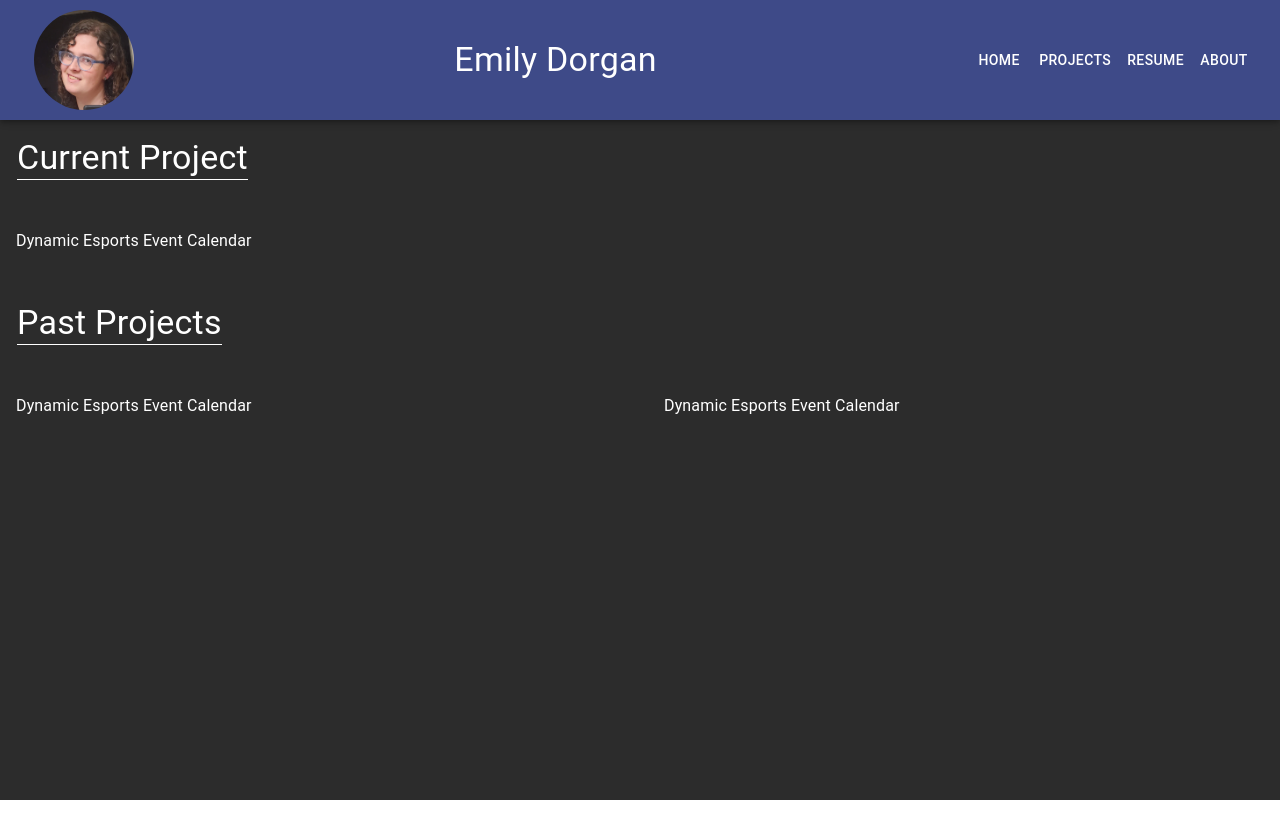
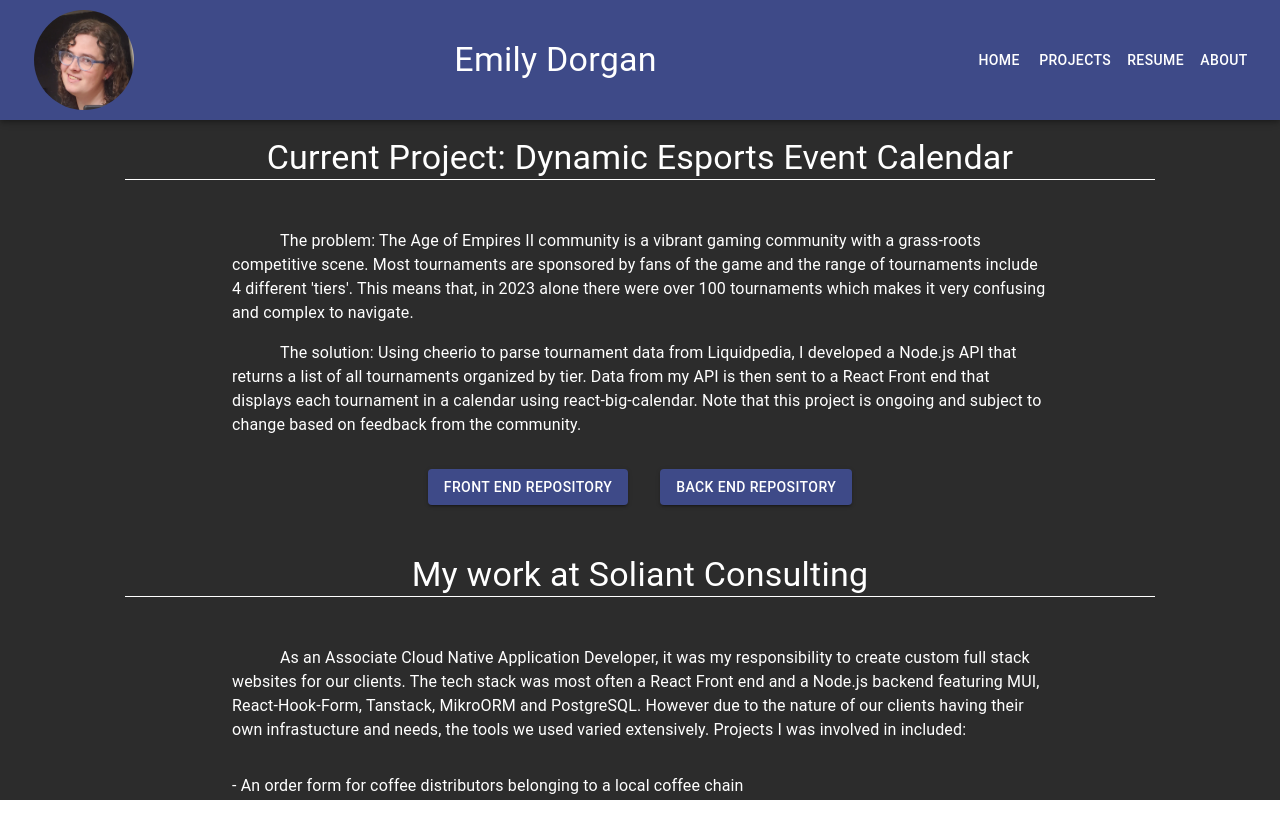
Before and after one commit to emdorgan/portfolio, a React (Vite) app: page /projects in a window 1280 px wide. Shown: the top 838 px of the page. Before the commit the page ends 800 px from the top, so only its background shows below. Built offline with nearby package versions, Linux system fonts and the light colour scheme.

Commit message:
feat: add project content and links

```diff
--- a/src/components/Layout.tsx
+++ b/src/components/Layout.tsx
@@ -39,7 +39,7 @@ const Layout = (props: Props) => {
 
     const drawer = (
     <Box onClick={handleDrawerToggle} sx={{ textAlign: 'center' }}>
-        <Typography variant="h4" sx={{ my: 2 }}>
+        <Typography variant="h3" sx={{ my: 2 }}>
             Emily Dorgan
         </Typography>
         <Divider />
@@ -71,7 +71,13 @@ const Layout = (props: Props) => {
             >
             <MenuIcon />
             </IconButton>
-            <Avatar alt="Emily Dorgan" src={profilePicture} sx={{width: '100px', height: '100px', m: '10px'}}/>
+            <Avatar
+                alt="Emily Dorgan"
+                src={profilePicture}
+                sx={{width: '100px', height: '100px', m: '10px'}}
+                onClick={()=> navigate('/')}
+                style={{ cursor: 'pointer' }}
+            />
             <Typography
             variant="h4"
             component="div"
--- a/src/pages/Home.tsx
+++ b/src/pages/Home.tsx
@@ -1,12 +1,18 @@
-import { Container, Typography } from "@mui/material"
+import { Button, Container, Typography } from "@mui/material"
 import Grid from '@mui/material/Unstable_Grid2';
+import { useNavigate } from "react-router-dom";
 
 const Home = () => {
+    const navigate = useNavigate();
+
     return (
         <Container maxWidth={false} disableGutters sx={{ marginTop: '120px' }}>
             <Grid container spacing={2}>
                 <Grid xs={12}>
-                    <Typography>Home Page</Typography>
+                    <Typography>I'm Emily Dorgan, a Full Stack Developer with experience building custom web applications for small and medium</Typography>
+                </Grid>
+                <Grid xs={12}>
+                    <Button variant='contained' onClick={()=> navigate('/projects')}>See my Work</Button>
                 </Grid>
             </Grid>
         </Container>
--- a/src/pages/Projects.tsx
+++ b/src/pages/Projects.tsx
@@ -1,25 +1,51 @@
-import { Container, Typography } from "@mui/material"
+import { Button, Container, List, ListItem, Typography } from "@mui/material"
 import Grid from '@mui/material/Unstable_Grid2';
+
+const youtubeLinkAboutNeedForThisCalendar = 'https://www.youtube.com/watch?v=xAzA7IvOqGs';
 
 const Projects = () => {
     return (
         <Container maxWidth={false} disableGutters  sx={{marginTop: '120px', marginLeft: 0, marginRight: 0}}>
             <Grid container spacing={2}>
-                <Grid xs={12}>
-                    <Typography variant='h4' sx={{margin: '0.5em', float: 'left', borderBottom: 1, borderColor: 'white'}}>Current Project</Typography>
+                <Grid xs={1}></Grid>
+                <Grid xs={10}>
+                    <Typography variant='h4' sx={{margin: '0.5em', borderBottom: 1, borderColor: 'white'}}>Current Project: Dynamic Esports Event Calendar</Typography>
                 </Grid>
-                <Grid xs={12}>
-                    <Typography sx={{margin: '1em', float: 'left'}}>Dynamic Esports Event Calendar</Typography>
+                <Grid xs={1}></Grid>
+                <Grid xs={2}></Grid>
+                <Grid xs={8}>
+                    <Typography align='left' sx={{margin: '1em', textIndent: '3em'}}>
+                        The problem: The Age of Empires II community is a vibrant gaming community with a grass-roots competitive scene. Most tournaments are sponsored by fans of the game and the range of tournaments include 4 different 'tiers'.
+                        This means that, in 2023 alone there were over 100 tournaments which makes it very confusing and complex to navigate.
+                    </Typography>
+                    <Typography align='left' sx={{margin: '1em', textIndent: '3em'}}>
+                        The solution: Using cheerio to parse tournament data from Liquidpedia, I developed a Node.js API that returns a list of all tournaments organized by tier. Data from my API is then sent to a
+                        React Front end that displays each tournament in a calendar using react-big-calendar. Note that this project is ongoing and subject to change based on feedback from the community.
+                    </Typography>
+                    <Button variant='contained' sx={{m:2}} onClick={()=> window.open('https://github.com/emdorgan/aoe-resources')}>Front End Repository</Button>
+                    <Button variant='contained' sx={{m:2}} onClick={()=> window.open('https://github.com/emdorgan/aoe-resources-api')}>Back End Repository</Button>
                 </Grid>
-                <Grid xs={12}>
-                    <Typography variant='h4' sx={{margin: '0.5em', float: 'left', borderBottom: 1, borderColor: 'white'}}>Past Projects</Typography>
+                <Grid xs={2}></Grid>
+                <Grid xs={1}></Grid>
+                <Grid xs={10}>
+                    <Typography variant='h4' sx={{margin: '0.5em', borderBottom: 1, borderColor: 'white'}}>My work at Soliant Consulting</Typography>
                 </Grid>
-                <Grid xs={6}>
-                    <Typography sx={{margin: '1em', float: 'left'}}>Dynamic Esports Event Calendar</Typography>
+                <Grid xs={1}></Grid>
+                <Grid xs={2}></Grid>
+                <Grid xs={8}>
+                <Typography align='left' sx={{margin: '1em', textIndent: '3em'}}>
+                        As an Associate Cloud Native Application Developer, it was my responsibility to create custom full stack websites for our clients.
+                        The tech stack was most often a React Front end and a Node.js backend featuring MUI, React-Hook-Form, Tanstack, MikroORM and PostgreSQL.
+                        However due to the nature of our clients having their own infrastucture and needs, the tools we used varied extensively. Projects I was involved in included:
+                    </Typography>
+                    <List>
+                        <ListItem>- An order form for coffee distributors belonging to a local coffee chain</ListItem>
+                        <ListItem>- A 11 page application for students attending a school district</ListItem>
+                        <ListItem>- An admin page for processing said applications</ListItem>
+                        <ListItem>- A QR 'badge' system for students to check into activity kiosks</ListItem>
+                    </List>
                 </Grid>
-                <Grid xs={6}>
-                    <Typography sx={{margin: '1em', float: 'left'}}>Dynamic Esports Event Calendar</Typography>
-                </Grid>
+                <Grid xs={2}></Grid>
             </Grid>
         </Container>
     );
```
